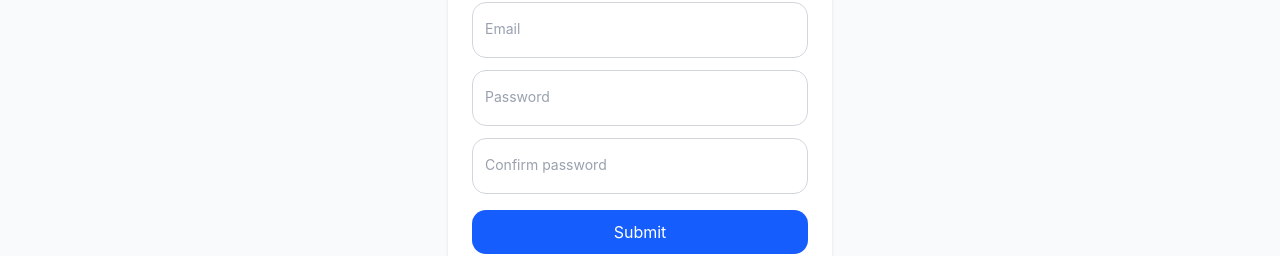
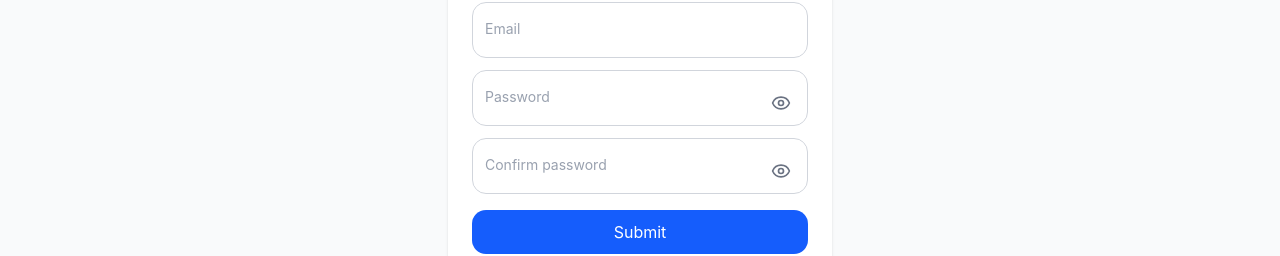
Before and after one commit to Samvod21/E-commerce-frontend, a React (Vite) app: page /signup in a window 1280 px wide. Shown: the part 431-687 px from the top of the page. Built offline with nearby package versions, Linux system fonts and the light colour scheme; no server answers.

Commit message:
Include password visibility for the signup page

```diff
--- a/src/app/pages/Signup.jsx
+++ b/src/app/pages/Signup.jsx
@@ -1,5 +1,6 @@
 import React, { useState } from 'react';
 import { useNavigate } from 'react-router-dom';
+import { Eye, EyeOff } from 'lucide-react';
 import { useCart } from '../context/CartContext';
 
 const API_BASE = import.meta.env.VITE_API_URL
@@ -8,6 +9,8 @@ const API_BASE = import.meta.env.VITE_API_URL
 
 const FloatingLabel = ({ type, label, className = '', name, autoComplete = 'off', value, onChange }) => {
   const [focused, setFocused] = useState(false);
+  const [showPassword, setShowPassword] = useState(false);
+  const isPassword = type === 'password';
   const id = label.toLowerCase().replace(/\s+/g, '-').replace(/[^a-z0-9-]/g, '');
 
   const isFloated = focused || value.length > 0;
@@ -24,14 +27,25 @@ const FloatingLabel = ({ type, label, className = '', name, autoComplete = 'off'
         id={id}
         name={name || id}
         required
-        type={type}
+        type={isPassword && showPassword ? 'text' : type}
         autoComplete={autoComplete}
         value={value}
         onChange={onChange}
         onFocus={() => setFocused(true)}
         onBlur={() => setFocused(false)}
-        className="absolute bottom-0 left-0 w-full px-3 pb-2 pt-0 h-8 text-sm bg-transparent outline-none rounded-xl"
+        className={`absolute bottom-0 left-0 w-full pb-2 pt-0 h-8 text-sm bg-transparent outline-none rounded-xl ${isPassword ? 'pl-3 pr-12' : 'px-3'}`}
       />
+      {isPassword && (
+        <button
+          type="button"
+          onClick={() => setShowPassword((visible) => !visible)}
+          className="absolute bottom-1 right-2 inline-flex h-9 w-9 items-center justify-center rounded-lg text-gray-500 transition-colors hover:bg-gray-100 hover:text-gray-700 focus-visible:outline-none focus-visible:ring-2 focus-visible:ring-blue-500"
+          aria-label={showPassword ? `Hide ${label.toLowerCase()}` : `Show ${label.toLowerCase()}`}
+          aria-pressed={showPassword}
+        >
+          {showPassword ? <EyeOff className="h-5 w-5" /> : <Eye className="h-5 w-5" />}
+        </button>
+      )}
     </div>
   );
 };
```
